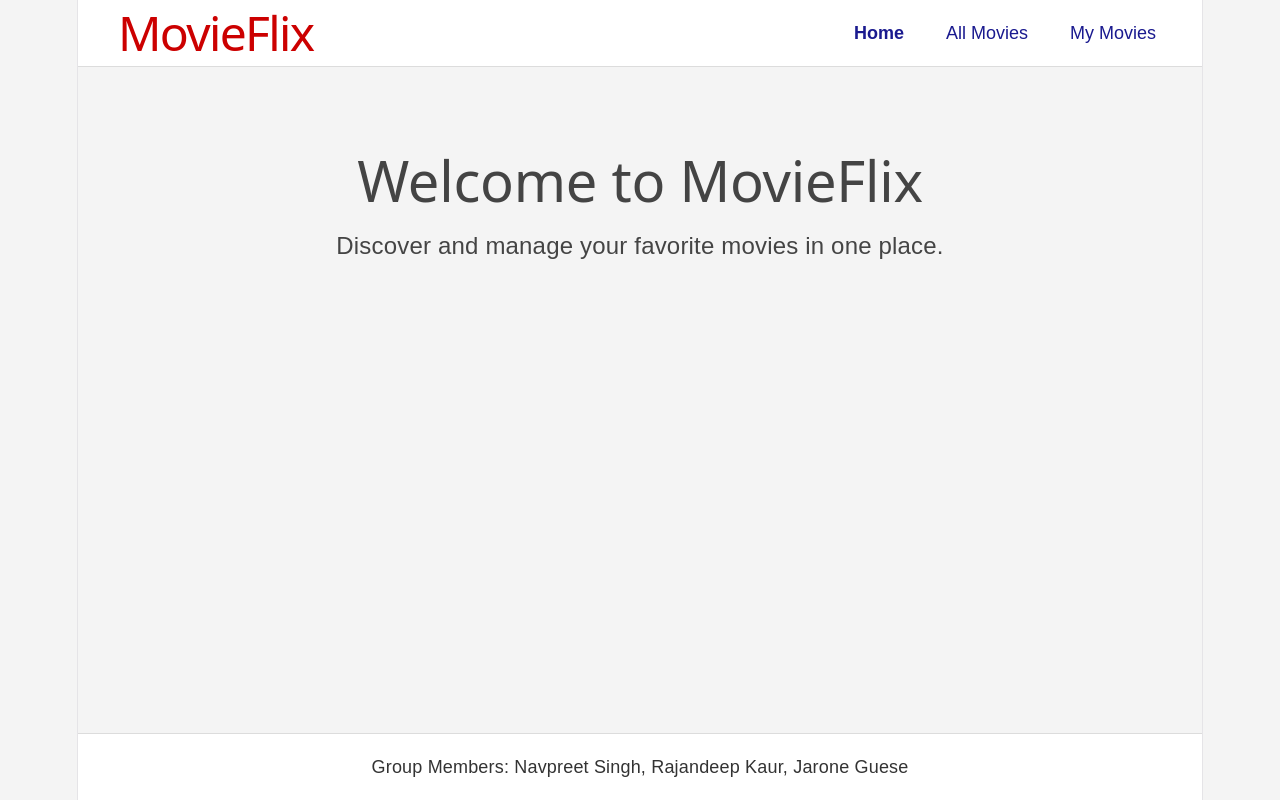
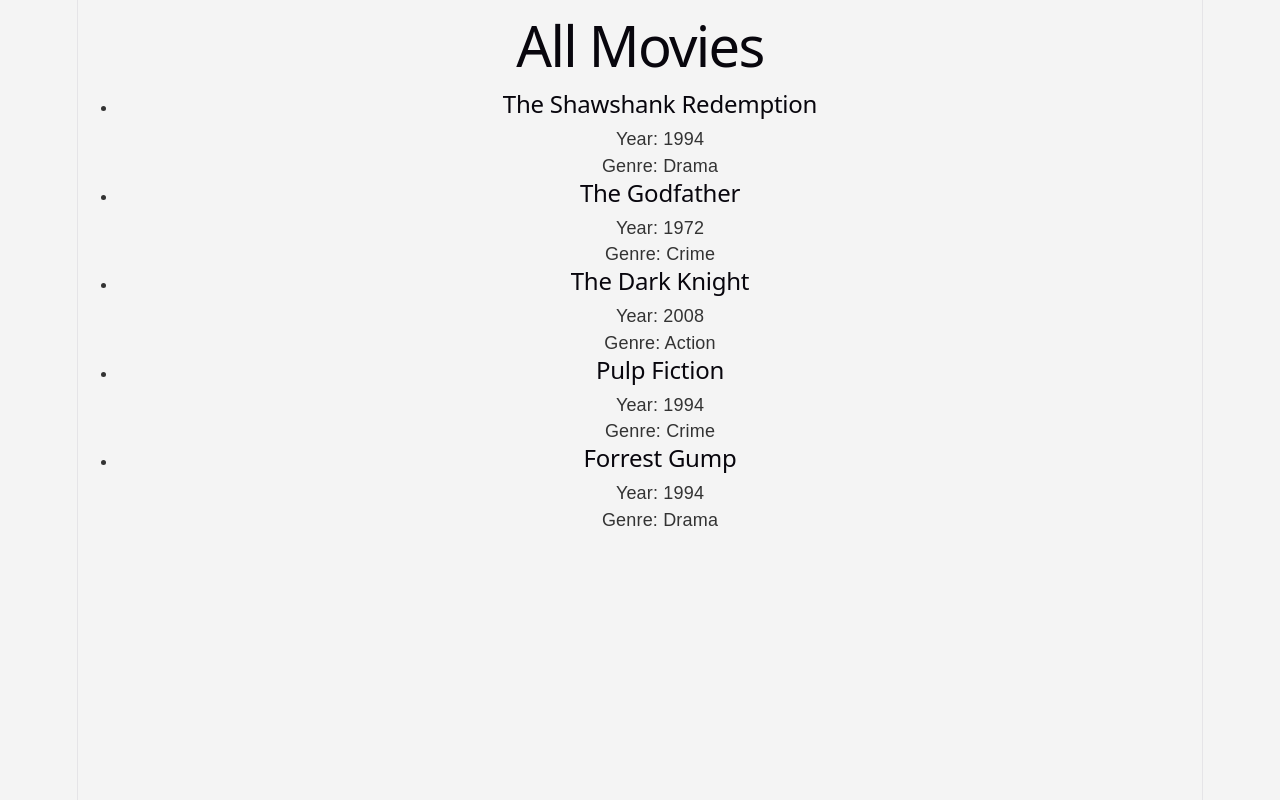
Before and after one commit to jguese3/fullstack-project, a React (Vite) app: page / in a window 1280 px wide. Built offline with nearby package versions, Linux system fonts and the light colour scheme.

Commit message:
Feat: Added types for movies

```diff
--- a/src/App.tsx
+++ b/src/App.tsx
@@ -1,78 +1,11 @@
-import { useState } from 'react'
+// import { useState } from 'react'
 import './App.css'
-import MyMovies from './components/my-movies/MyMovies'
+// import MyMovies from './components/my-movies/MyMovies'
+import { AllMovies } from './components/pages/all-movies/AllMovies'
 
 function App() {
-  const [page, setPage] = useState('home')
-
   return (
-    <div className="app">
-      <header className="navbar">
-        <h1 className="logo">MovieFlix</h1>
-
-        <nav>
-          <ul className="nav-links">
-            <li>
-              <button
-                className={page === 'home' ? 'active-link' : ''}
-                onClick={() => setPage('home')}
-              >
-                Home
-              </button>
-            </li>
-
-            <li>
-              <button
-                className={page === 'all' ? 'active-link' : ''}
-                onClick={() => setPage('all')}
-              >
-                All Movies
-              </button>
-            </li>
-
-            <li>
-              <button
-                className={page === 'my' ? 'active-link' : ''}
-                onClick={() => setPage('my')}
-              >
-                My Movies
-              </button>
-            </li>
-          </ul>
-        </nav>
-      </header>
-
-      <main className="main-content">
-        {page === 'home' && (
-          <>
-            <h2>Welcome to MovieFlix</h2>
-
-            <p>
-              Discover and manage your favorite movies in one place.
-            </p>
-          </>
-        )}
-
-        {page === 'all' && (
-          <>
-            <h2>All Movies</h2>
-
-            <p>
-              Browse all available movies in the platform.
-            </p>
-          </>
-        )}
-
-        {page === 'my' && <MyMovies />}
-      </main>
-
-      <footer className="footer">
-        <p>
-          Group Members: Navpreet Singh, Rajandeep Kaur, Jarone Guese
-        </p>
-      </footer>
-    </div>
+    <AllMovies />
   )
 }
-
 export default App
```
Also changed, not shown: src/types/movies.ts (added, +9 -0 lines).
